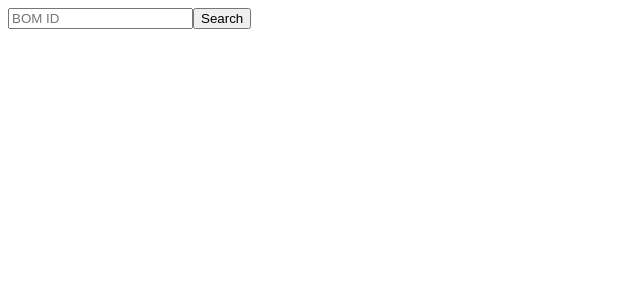
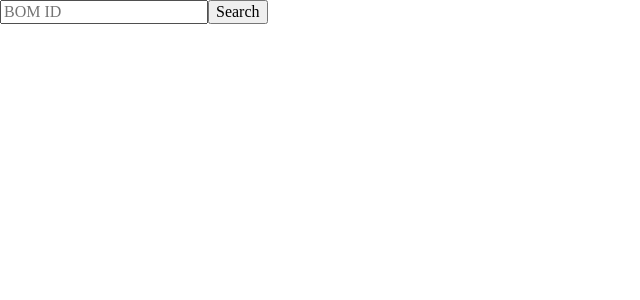
Before and after one commit to aarondill/TaraBomFrontend, a Next.js app: page / in a window 1280 px wide. Shown: the top 300 px of the page, without its empty margins (0-640 px from the left). Built offline with nearby package versions, Linux system fonts and the light colour scheme.

Commit message:
feat: reset.css

```diff
--- a/src/app/layout.tsx
+++ b/src/app/layout.tsx
@@ -1,5 +1,5 @@
+import "@/styles/globals.css";
 import type { Metadata } from "next";
-import "./globals.css";
 
 export const metadata: Metadata = {
 	title: "BOM Retriever",
--- a/src/app/globals.css
+++ b/src/styles/globals.css
@@ -1,3 +1,4 @@
+@import "reset.css";
 table {
 	border-collapse: collapse;
 	width: 100%;
--- /dev/null
+++ b/src/styles/reset.css
@@ -0,0 +1,58 @@
+/** This is adapted from https://www.joshwcomeau.com/css/custom-css-reset/#nine-root-stacking-context-10 */
+
+/* Use a more-intuitive box-sizing model. */
+*,
+*::before,
+*::after {
+	box-sizing: border-box;
+}
+/* Remove default margin */
+* {
+	margin: 0;
+}
+/* Allow percentage-based heights and widths in the application */
+html,
+body,
+main {
+	height: 100%;
+	width: 100%;
+}
+/* 8. Avoid text overflows */
+p,
+h1,
+h2,
+h3,
+h4,
+h5,
+h6 {
+	overflow-wrap: break-word;
+}
+/* Remove built-in form typography styles */
+input,
+button,
+textarea,
+select {
+	font-family: inherit;
+	font-size: inherit;
+}
+
+/* All buttons should be double-tappable */
+button {
+	touch-action: manipulation;
+}
+
+/* Vertically center align text in buttons */
+button {
+	cursor: pointer;
+	display: inline-flex;
+	align-items: center;
+	justify-content: center;
+}
+
+/* Remove default padding on lists */
+ul,
+ol {
+	display: flex;
+	flex-direction: column;
+	padding-inline-start: 20px;
+}
```
